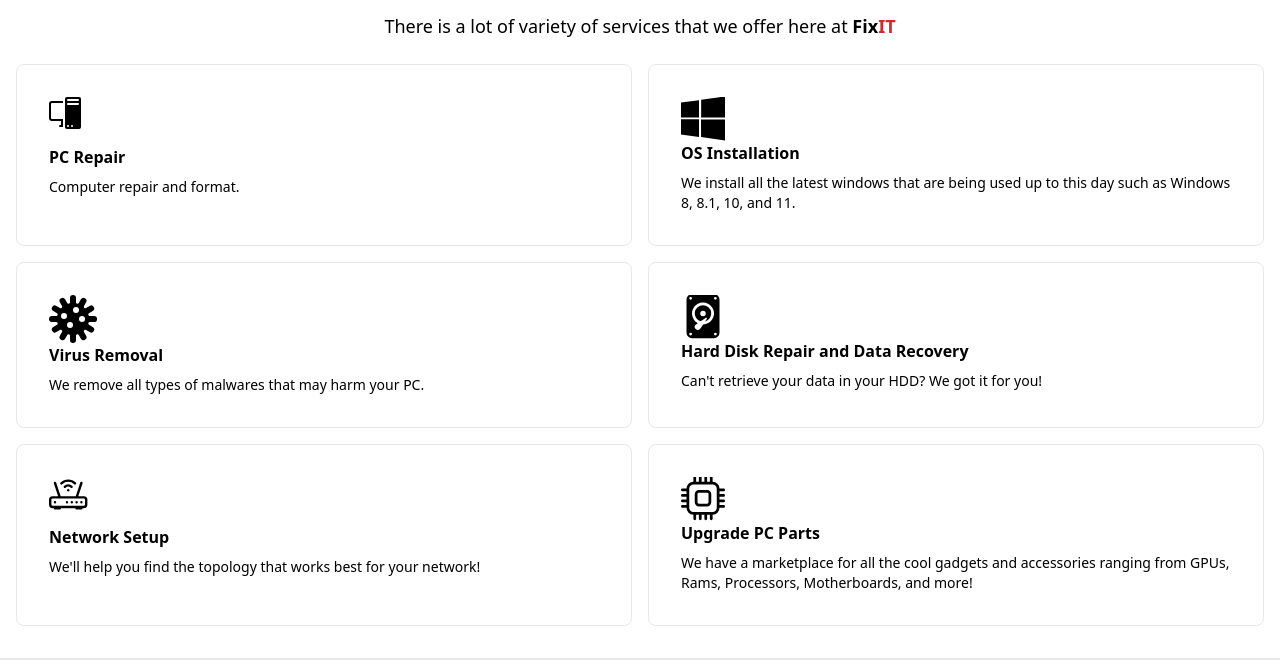
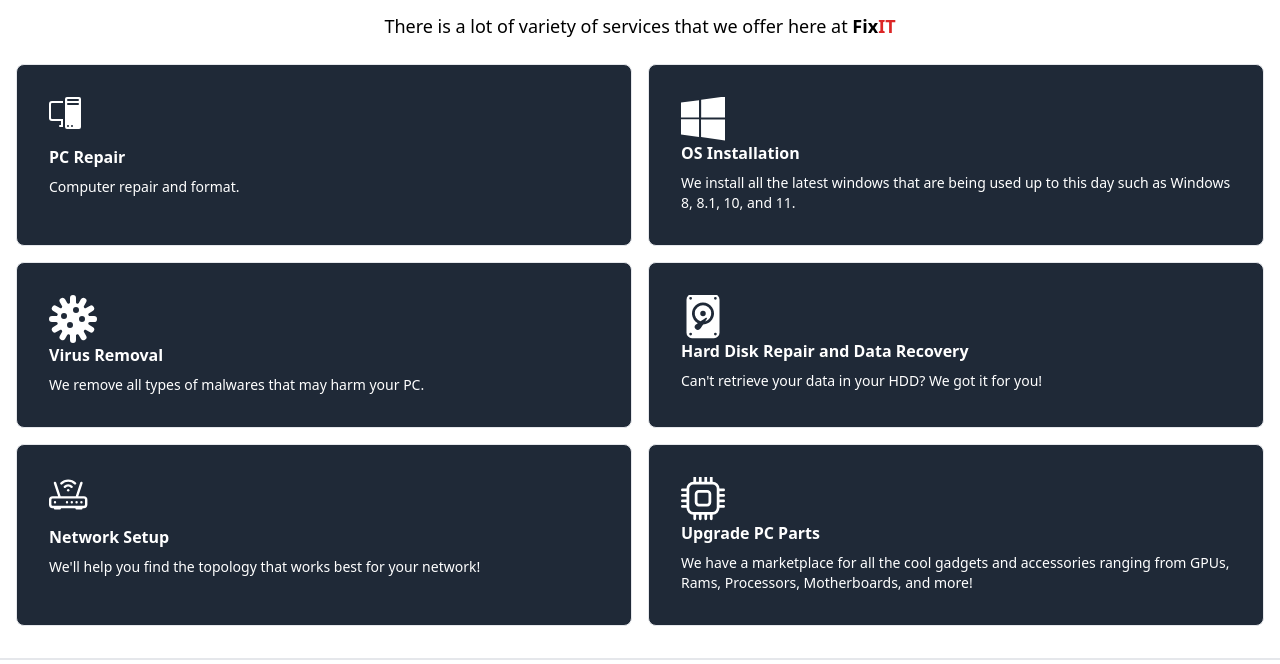
Before and after one commit to klaivexd/fixit-2, a website: page public/service.html in a window 1280 px wide. Shown: the part 136-800 px from the top of the page. Drawn offline with nearby package versions, Linux system fonts and the light colour scheme.

Commit message:
Update colors for service.html

```diff
--- a/public/service.html
+++ b/public/service.html
@@ -191,8 +191,8 @@
 
     <div class="mx-auto grid justify-center gap-4 sm:grid-cols-2 md:max-w-[64rem] md:grid-cols-3">
         <div
-            class="relative overflow-hidden rounded-lg border bg-white select-none hover:shadow hover:shadow-teal-200 p-2">
-            <div class="flex h-[180px] flex-col justify-between rounded-md p-6">
+            class="relative overflow-hidden rounded-lg border dark:border-gray-700 bg-gray-800 hover:bg-gray-700 p-2">
+            <div class="flex h-[180px] flex-col justify-between rounded-md p-6 text-white">
                 <svg xmlns="http://www.w3.org/2000/svg" fill="currentColor" stroke-width="1" class="h-12 w-12 fill-current" viewBox="0 0 24 24">
                     <path d="M8 1a1 1 0 0 1 1-1h6a1 1 0 0 1 1 1v14a1 1 0 0 1-1 1H9a1 1 0 0 1-1-1zm1 13.5a.5.5 0 1 0 1 0 .5.5 0 0 0-1 0m2 0a.5.5 0 1 0 1 0 .5.5 0 0 0-1 0M9.5 1a.5.5 0 0 0 0 1h5a.5.5 0 0 0 0-1zM9 3.5a.5.5 0 0 0 .5.5h5a.5.5 0 0 0 0-1h-5a.5.5 0 0 0-.5.5M1.5 2A1.5 1.5 0 0 0 0 3.5v7A1.5 1.5 0 0 0 1.5 12H6v2h-.5a.5.5 0 0 0 0 1H7v-4H1.5a.5.5 0 0 1-.5-.5v-7a.5.5 0 0 1 .5-.5H7V2z"/>
                 </svg>
@@ -204,8 +204,8 @@
         </div>
 
         <div
-            class="relative overflow-hidden rounded-lg border bg-white select-none hover:shadow hover:shadow-teal-200 p-2">
-            <div class="flex h-[180px] flex-col justify-between rounded-md p-6">
+            class="relative overflow-hidden rounded-lg border dark:border-gray-700 bg-gray-800 hover:bg-gray-700 p-2">
+            <div class="flex h-[180px] flex-col justify-between rounded-md p-6 text-white">
                 <svg xmlns="http://www.w3.org/2000/svg" fill="currentColor" class="h-11 w-11 fill-current" viewBox="0 0.2 16 16">
                     <path d="M6.555 1.375 0 2.237v5.45h6.555zM0 13.795l6.555.933V8.313H0zm7.278-5.4.026 6.378L16 16V8.395zM16 0 7.33 1.244v6.414H16z"/>
                 </svg>
@@ -217,8 +217,8 @@
         </div>
 
         <div
-            class="relative overflow-hidden rounded-lg border bg-white select-none hover:shadow hover:shadow-teal-200 p-2">
-            <div class="flex h-[180px] flex-col justify-between rounded-md p-6">
+            class="relative overflow-hidden rounded-lg border dark:border-gray-700 bg-gray-800 hover:bg-gray-700 p-2">
+            <div class="flex h-[180px] flex-col justify-between rounded-md p-6 text-white">
                 <svg xmlns="http://www.w3.org/2000/svg" fill="currentColor" class="h-12 w-12 fill-current" viewBox="0 0 16 16">
                     <path d="M8 0a1 1 0 0 1 1 1v1.402c0 .511.677.693.933.25l.7-1.214a1 1 0 0 1 1.733 1l-.701 1.214c-.256.443.24.939.683.683l1.214-.701a1 1 0 0 1 1 1.732l-1.214.701c-.443.256-.262.933.25.933H15a1 1 0 1 1 0 2h-1.402c-.512 0-.693.677-.25.933l1.214.701a1 1 0 1 1-1 1.732l-1.214-.7c-.443-.257-.939.24-.683.682l.701 1.214a1 1 0 1 1-1.732 1l-.701-1.214c-.256-.443-.933-.262-.933.25V15a1 1 0 1 1-2 0v-1.402c0-.512-.677-.693-.933-.25l-.701 1.214a1 1 0 0 1-1.732-1l.7-1.214c.257-.443-.24-.939-.682-.683l-1.214.701a1 1 0 1 1-1-1.732l1.214-.701c.443-.256.261-.933-.25-.933H1a1 1 0 1 1 0-2h1.402c.511 0 .693-.677.25-.933l-1.214-.701a1 1 0 1 1 1-1.732l1.214.701c.443.256.939-.24.683-.683l-.701-1.214a1 1 0 0 1 1.732-1l.701 1.214c.256.443.933.261.933-.25V1a1 1 0 0 1 1-1m2 5a1 1 0 1 0-2 0 1 1 0 0 0 2 0M6 7a1 1 0 1 0-2 0 1 1 0 0 0 2 0m1 4a1 1 0 1 0 0-2 1 1 0 0 0 0 2m5-3a1 1 0 1 0-2 0 1 1 0 0 0 2 0"/>
                   </svg>
@@ -230,8 +230,8 @@
         </div>
 
         <div
-            class="relative overflow-hidden rounded-lg border bg-white select-none hover:shadow hover:shadow-teal-200 p-2">
-            <div class="flex h-[180px] flex-col justify-between rounded-md p-6">
+            class="relative overflow-hidden rounded-lg border dark:border-gray-700 bg-gray-800 hover:bg-gray-700 p-2">
+            <div class="flex h-[180px] flex-col justify-between rounded-md p-6 text-white">
                 <svg xmlns="http://www.w3.org/2000/svg" fill="currentColor" class="h-11 w-11 fill-current" viewBox="0 0.3 16 16">
                     <path d="M8.785 9.896A3.001 3.001 0 0 0 8 4a3 3 0 0 0-.891 5.865c.667-.44 1.396-.91 1.955-1.268.224-.144.483.115.34.34zM9 7a1 1 0 1 1-2 0 1 1 0 0 1 2 0"/>
                     <path d="M4 0a2 2 0 0 0-2 2v12a2 2 0 0 0 2 2h8a2 2 0 0 0 2-2V2a2 2 0 0 0-2-2zm9 1.5a.5.5 0 1 1-1 0 .5.5 0 0 1 1 0m0 13a.5.5 0 1 1-1 0 .5.5 0 0 1 1 0m-9.5.5a.5.5 0 1 1 0-1 .5.5 0 0 1 0 1M4 1.5a.5.5 0 1 1-1 0 .5.5 0 0 1 1 0m2.882 11.177a1.102 1.102 0 0 1-1.56-1.559c.1-.098.396-.314.795-.588a4 4 0 1 1 1.946.47c-.537.813-1.02 1.515-1.181 1.677"/>
@@ -244,8 +244,8 @@
         </div>
 
         <div
-            class="relative overflow-hidden rounded-lg border bg-white select-none hover:shadow hover:shadow-teal-200 p-2">
-            <div class="flex h-[180px] flex-col justify-between rounded-md p-6">
+            class="relative overflow-hidden rounded-lg border dark:border-gray-700 bg-gray-800 hover:bg-gray-700 p-2">
+            <div class="flex h-[180px] flex-col justify-between rounded-md p-6 text-white">
                 <svg xmlns="http://www.w3.org/2000/svg" fill="currentColor" class="h-12 w-12 fill-current" viewBox="0 0 20 20">
                     <path d="M5.525 3.025a3.5 3.5 0 0 1 4.95 0 .5.5 0 1 0 .707-.707 4.5 4.5 0 0 0-6.364 0 .5.5 0 0 0 .707.707"/>
                     <path d="M6.94 4.44a1.5 1.5 0 0 1 2.12 0 .5.5 0 0 0 .708-.708 2.5 2.5 0 0 0-3.536 0 .5.5 0 0 0 .707.707ZM2.5 11a.5.5 0 1 1 0-1 .5.5 0 0 1 0 1m4.5-.5a.5.5 0 1 0 1 0 .5.5 0 0 0-1 0m2.5.5a.5.5 0 1 1 0-1 .5.5 0 0 1 0 1m1.5-.5a.5.5 0 1 0 1 0 .5.5 0 0 0-1 0m2 0a.5.5 0 1 0 1 0 .5.5 0 0 0-1 0"/>
@@ -260,8 +260,8 @@
         </div>
 
         <div
-            class="relative overflow-hidden rounded-lg border bg-white select-none hover:shadow hover:shadow-teal-200 p-2">
-            <div class="flex h-[180px] flex-col justify-between rounded-md p-6">
+            class="relative overflow-hidden rounded-lg border dark:border-gray-700 bg-gray-800 hover:bg-gray-700 p-2">
+            <div class="flex h-[180px] flex-col justify-between rounded-md p-6 text-white">
                 <svg xmlns="http://www.w3.org/2000/svg" fill="currentColor" class="h-11 w-11 fill-current" viewBox="0 0.3 16 16">
                     <path d="M5 0a.5.5 0 0 1 .5.5V2h1V.5a.5.5 0 0 1 1 0V2h1V.5a.5.5 0 0 1 1 0V2h1V.5a.5.5 0 0 1 1 0V2A2.5 2.5 0 0 1 14 4.5h1.5a.5.5 0 0 1 0 1H14v1h1.5a.5.5 0 0 1 0 1H14v1h1.5a.5.5 0 0 1 0 1H14v1h1.5a.5.5 0 0 1 0 1H14a2.5 2.5 0 0 1-2.5 2.5v1.5a.5.5 0 0 1-1 0V14h-1v1.5a.5.5 0 0 1-1 0V14h-1v1.5a.5.5 0 0 1-1 0V14h-1v1.5a.5.5 0 0 1-1 0V14A2.5 2.5 0 0 1 2 11.5H.5a.5.5 0 0 1 0-1H2v-1H.5a.5.5 0 0 1 0-1H2v-1H.5a.5.5 0 0 1 0-1H2v-1H.5a.5.5 0 0 1 0-1H2A2.5 2.5 0 0 1 4.5 2V.5A.5.5 0 0 1 5 0m-.5 3A1.5 1.5 0 0 0 3 4.5v7A1.5 1.5 0 0 0 4.5 13h7a1.5 1.5 0 0 0 1.5-1.5v-7A1.5 1.5 0 0 0 11.5 3zM5 6.5A1.5 1.5 0 0 1 6.5 5h3A1.5 1.5 0 0 1 11 6.5v3A1.5 1.5 0 0 1 9.5 11h-3A1.5 1.5 0 0 1 5 9.5zM6.5 6a.5.5 0 0 0-.5.5v3a.5.5 0 0 0 .5.5h3a.5.5 0 0 0 .5-.5v-3a.5.5 0 0 0-.5-.5z"/>
                 </svg>
```
